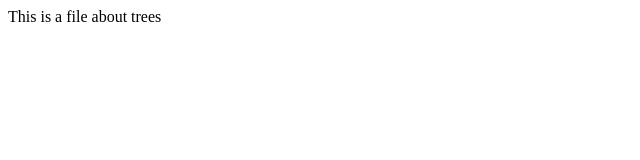
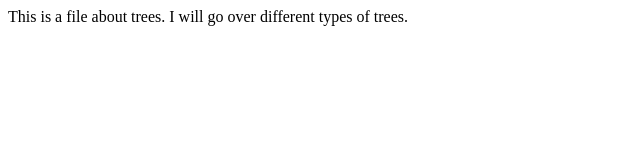
Before and after one commit to gunterlugo-zz/trees, a plain HTML site: page index.html in a window 1280 px wide. Shown: the whole page, without its empty margins (0-640 px from the left). Drawn offline with Linux system fonts and the light colour scheme.

Commit message:
add to file

```diff
--- a/index.html
+++ b/index.html
@@ -1,6 +1,6 @@
 <html>
 <title>Trees</title>
 <body>
-<p>This is a file about trees</p>
+<p>This is a file about trees. I will go over different types of trees.</p>
 </body>
 </html>
```
